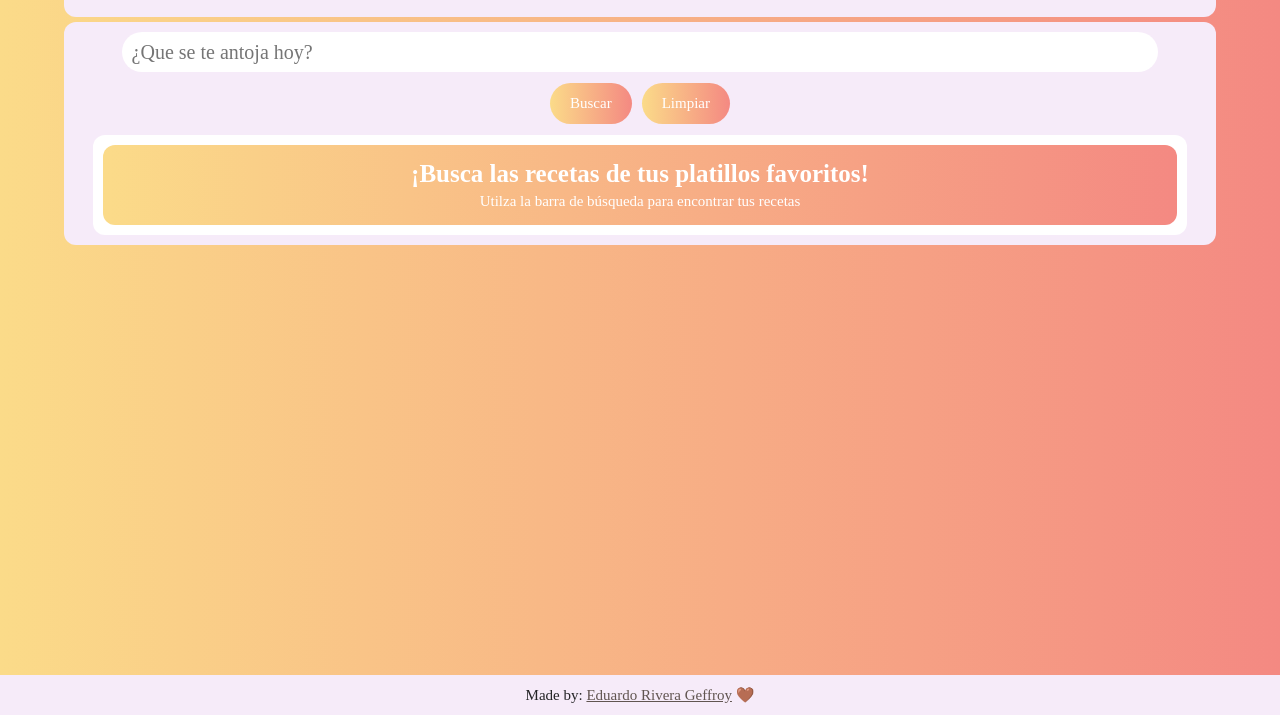
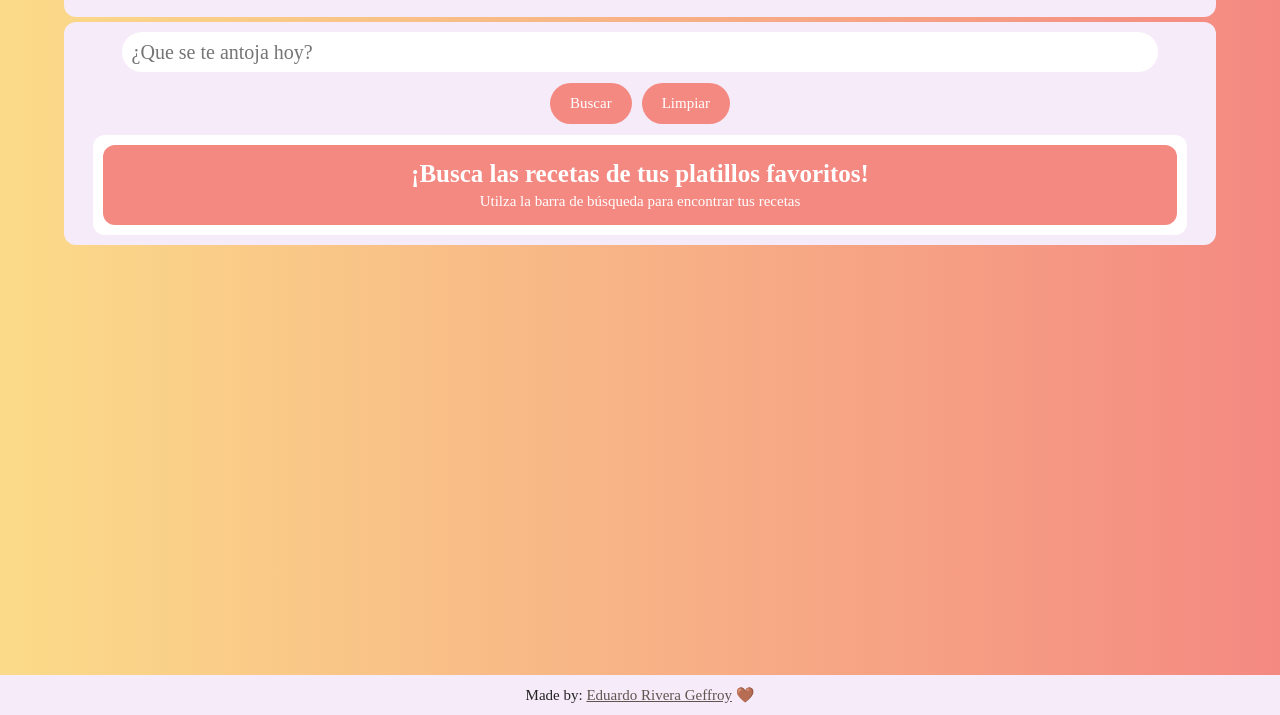
Before and after one commit to Coolhatena/recipes-app, a plain HTML site: page index.html in a window 1280 px wide. Shown: the part 85-800 px from the top of the page. Drawn offline with Linux system fonts and the light colour scheme; a web font is replaced by a local one.

Commit message:
Fix card paddings and colors

```diff
--- a/styles.css
+++ b/styles.css
@@ -102,7 +102,7 @@ main {
 	padding: 1.2rem 2rem;
 	border-radius: 10rem;
 	margin: 1px 0.5rem;
-	background: var(--gradient);
+	background: var(--gradient-color-2);
 	color: var(--white);
 	font-size: 1.5rem;
 	font-weight: 200;
@@ -135,7 +135,7 @@ main {
 	flex-direction: column;
 	justify-content: center;
 	align-items: center;
-	background: var(--gradient);
+	background: var(--gradient-color-2);
 	width: 100%;
 	height: 90%;
 	padding: 1.5rem;
@@ -161,7 +161,7 @@ main {
 	width: fit-content;
 	height: fit-content;
 	max-width: min-content;
-	padding: 1.5rem 1rem 0.5rem 1.5rem;
+	padding: 1.5rem ;
 	margin: 1.5rem;
 	background: var(--gradient);
 	border-radius: 1.2rem;
```
